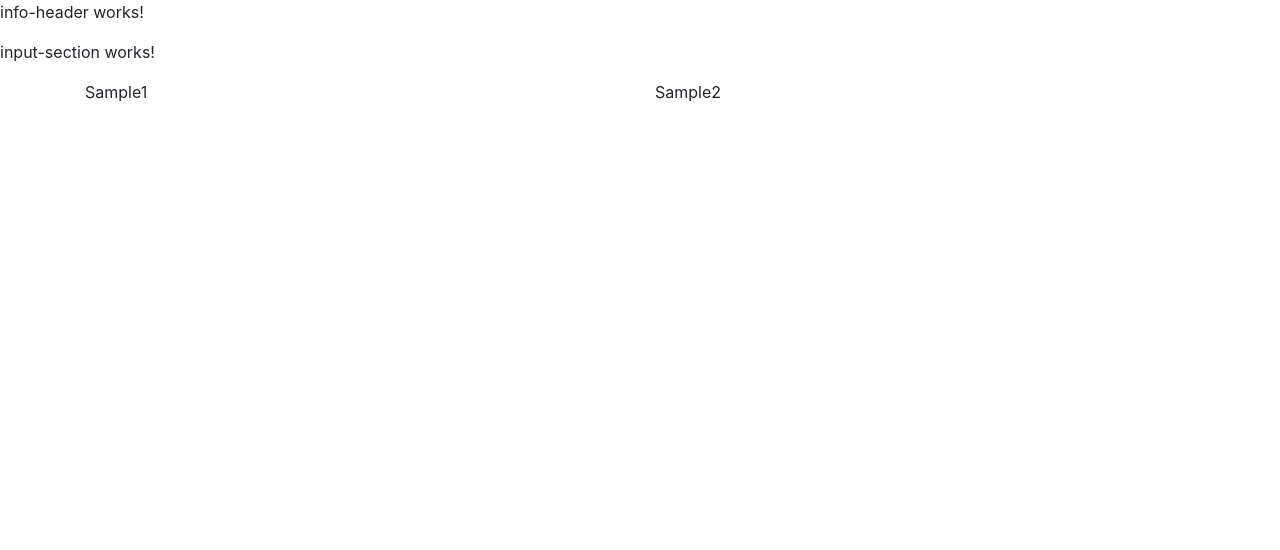
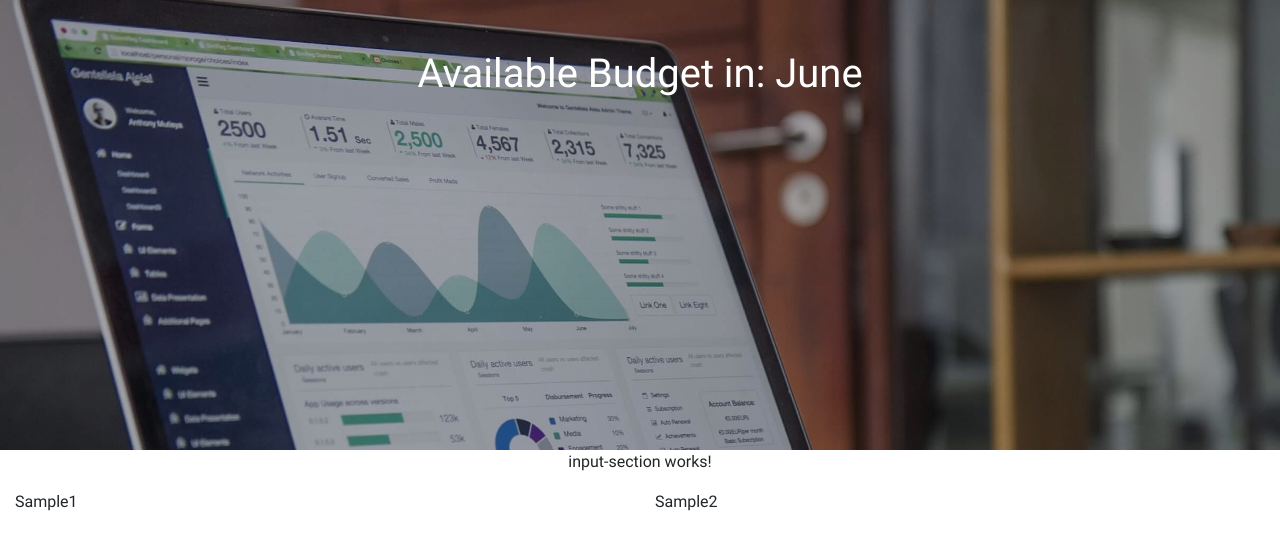
Before and after one commit to Zimann/Budget-Helper-Angular, an Angular app in the folder Budget-Helper/: page / in a window 1280 px wide. Shown: the top 550 px of the page. Built offline with nearby package versions, Linux system fonts and the light colour scheme.

Commit message:
Add fonts & create dynamic date display

```diff
--- a/Budget-Helper/src/app/app.component.html
+++ b/Budget-Helper/src/app/app.component.html
@@ -1,3 +1,5 @@
-<app-info-header></app-info-header>
-<app-input-section></app-input-section>
-<app-main-overview></app-main-overview>
+<div class="container-fluid">
+  <app-info-header></app-info-header>
+  <app-input-section></app-input-section>
+  <app-main-overview></app-main-overview>
+</div>
--- a/Budget-Helper/src/app/info-header/info-header.component.html
+++ b/Budget-Helper/src/app/info-header/info-header.component.html
@@ -1,3 +1,7 @@
-<p>
-  info-header works!
-</p>
+<div class="row">
+  <div class="col-md-12 text-center">
+  <h1>
+    Available Budget in: {{ currentMonth }}
+  </h1>
+  </div>
+</div>
--- a/Budget-Helper/src/app/info-header/info-header.component.scss
+++ b/Budget-Helper/src/app/info-header/info-header.component.scss
@@ -0,0 +1,13 @@
+.row {
+  background: linear-gradient(rgba(0,0,0,.3),rgba(0,0,0,.3)),url(../../assets/background-budget.jpg);
+  background-repeat: no-repeat;
+  background-attachment: fixed;
+  background-size: cover;
+  background-position: center;
+  height: 450px;
+  color: #fff;
+
+  h1 {
+    padding-top: 50px;
+  }
+}
--- a/Budget-Helper/src/app/info-header/info-header.component.ts
+++ b/Budget-Helper/src/app/info-header/info-header.component.ts
@@ -6,10 +6,29 @@ import { Component, OnInit } from '@angular/core';
   styleUrls: ['./info-header.component.scss']
 })
 export class InfoHeaderComponent implements OnInit {
-
+  currentMonth: string;
+  monthArray = [
+    'January',
+    'February',
+    'March',
+    'April',
+    'May',
+    'June',
+    'July',
+    'August',
+    'September',
+    'October',
+    'November',
+    'December'
+  ];
   constructor() { }
 
   ngOnInit() {
+    this.processCurrentDate();
+  }
+
+  processCurrentDate() {
+    this.currentMonth = this.monthArray[new Date().getMonth()];
   }
 
 }
--- a/Budget-Helper/src/app/input-section/input-section.component.html
+++ b/Budget-Helper/src/app/input-section/input-section.component.html
@@ -1,3 +1,7 @@
-<p>
-  input-section works!
-</p>
+<div class="row">
+  <div class="col-md-12 text-center">
+    <p>
+      input-section works!
+    </p>
+  </div>
+</div>
--- a/Budget-Helper/src/app/main-overview/main-overview.component.html
+++ b/Budget-Helper/src/app/main-overview/main-overview.component.html
@@ -1,6 +1,4 @@
-<div class="container">
   <div class="row">
     <div class="col-md-6">Sample1</div>
     <div class="col-md-6">Sample2</div>
   </div>
-</div>
--- a/Budget-Helper/src/styles.scss
+++ b/Budget-Helper/src/styles.scss
@@ -1 +1,9 @@
 /* You can add global styles to this file, and also import other style files */
+@font-face {
+  font-family: 'Roboto';
+  src: url('./assets/fonts/Roboto-Regular.ttf') format("truetype")
+}
+
+body {
+  font-family: 'Roboto', sans-serif;
+}
```
Also changed, not shown: Budget-Helper/src/assets/background-budget.jpg (added), Budget-Helper/src/assets/fonts/Roboto-Regular.ttf (added).
